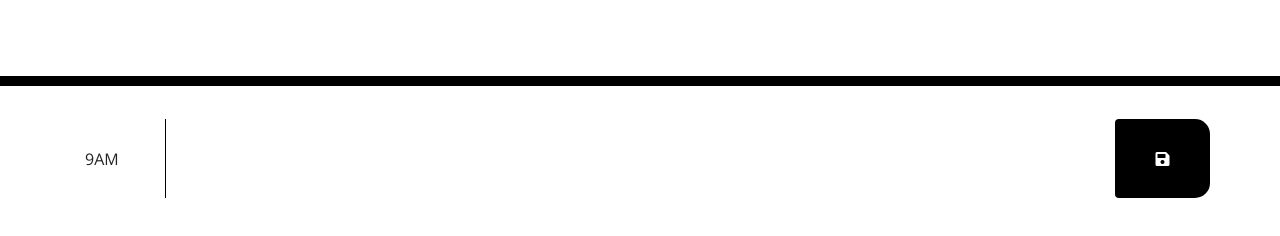
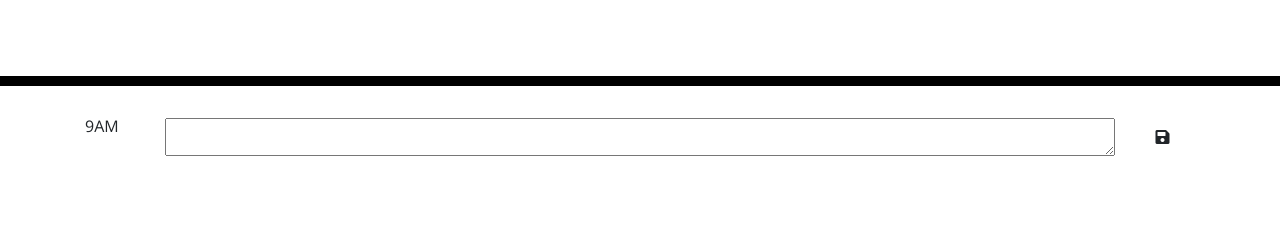
Before and after one commit to MattJ900/Day-Planner, a plain HTML site: page index.html in a window 1280 px wide. Shown: the part 182-418 px from the top of the page. Drawn offline with nearby package versions, Linux system fonts and the light colour scheme; files whose address does not match are found by name.

Commit message:
Update 5

```diff
--- a/assets/css/style.css
+++ b/assets/css/style.css
@@ -4,14 +4,14 @@ body {
   line-height: 1;
 }
 
-textarea{
+/* textarea {
   background: transparent;
   border: none;
   resize: none;
   color: #000000;
   border-left: 1px solid black;
   padding: 10px;
-}
+} */
 
 .jumbotron {
   text-align: center;
@@ -21,7 +21,7 @@ textarea{
   border-bottom: 10px solid black;
 }
 
-.description{
+/* .description{
   white-space: pre-wrap;
 }
 
@@ -68,4 +68,4 @@ textarea{
 .saveBtn i:hover {
   font-size: 20px;
   transition: all .3s ease-in-out;
-}
+} */
--- a/index.html
+++ b/index.html
@@ -29,12 +29,9 @@
       <p id="currentDay" class="lead"></p>
     </header>
     <div class="container">
-      <div id="hours" class="row">
-        <div class="col-md-1 hour">
-          9AM
-        </div>
-        <textarea class="col-md-10 description">
-        </textarea>
+      <div id="hour-9" class="row time-block">
+        <div class="col-md-1 hour">9AM</div>
+        <textarea class="col-md-10 description"></textarea>
         <button class="btn saveBtn col-md-1"><i class="fas fa-save"></i></button>
       </div>
 
```
